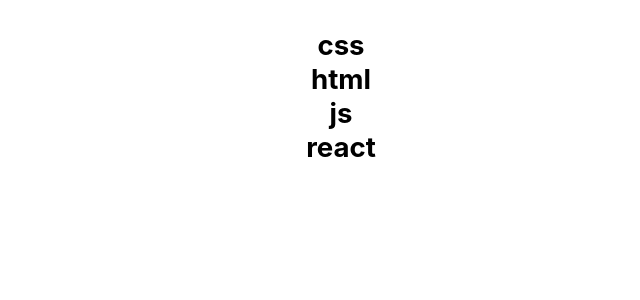
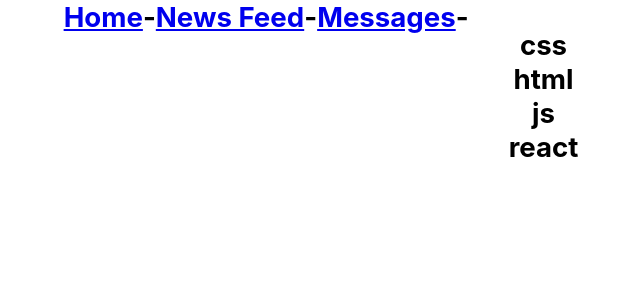
Before and after one commit to moroshandmitry/my-app, a React (Create React App) app: page / in a window 1280 px wide. Shown: the top 300 px of the page, without its empty margins (319-959 px from the left). Built offline with nearby package versions, Linux system fonts and the light colour scheme.

Commit message:
test commit

```diff
--- a/src/App.js
+++ b/src/App.js
@@ -1,8 +1,8 @@
 import logo from './logo.svg';
 import React from 'react';
 import './App.css';
-// import Header from './Header.js';
-import Technologies from './Technologies.js';
+import Header from "./Header";
+import Technologies from "./Technologies";
 
 // Component => App contain components
 // <Header />
@@ -10,7 +10,7 @@
 const App = () => {
   return (
       <div>
-          {/*<Header />*/}
+          <Header />
           <Technologies />
       </div>
   );
```
